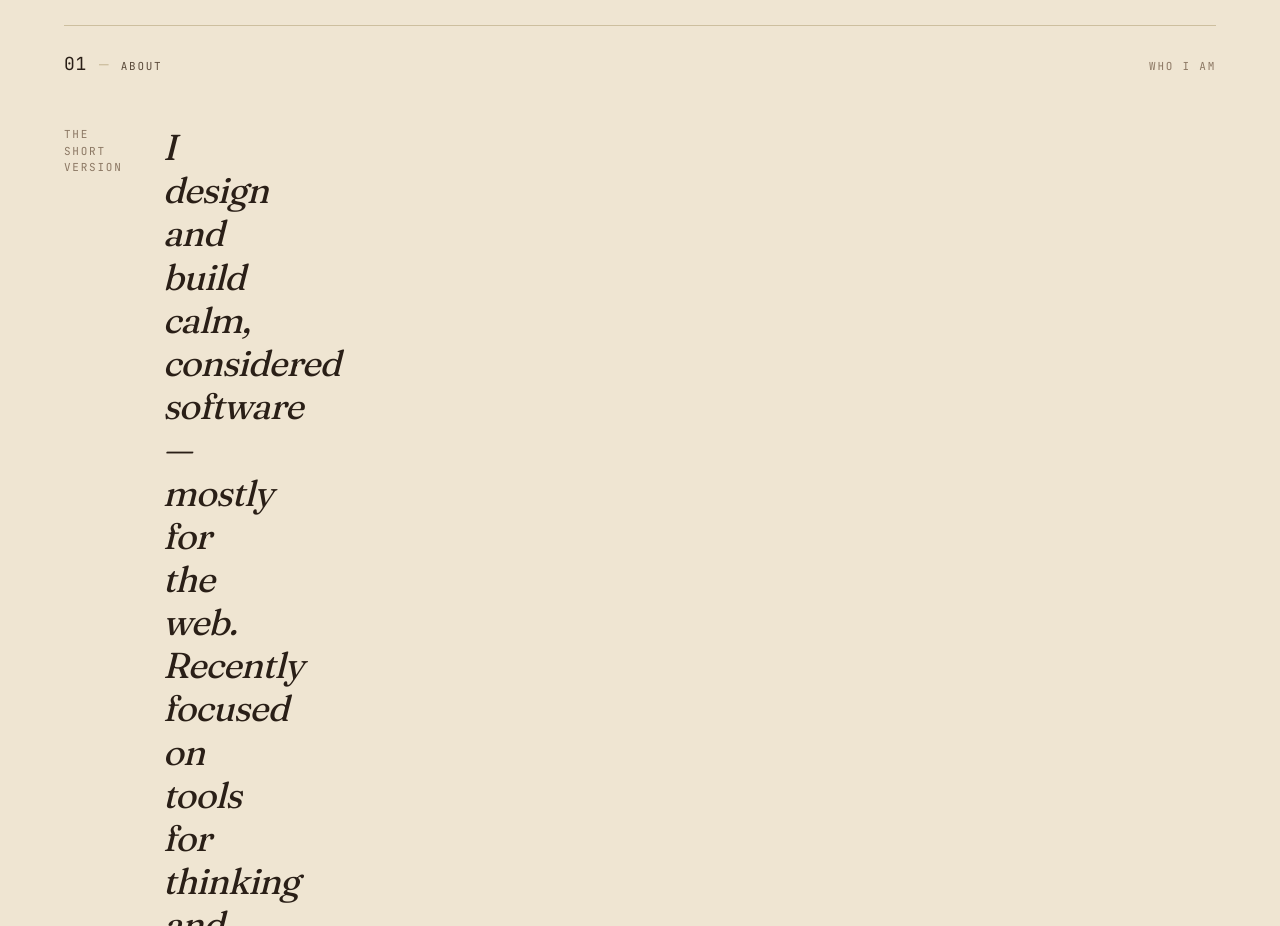
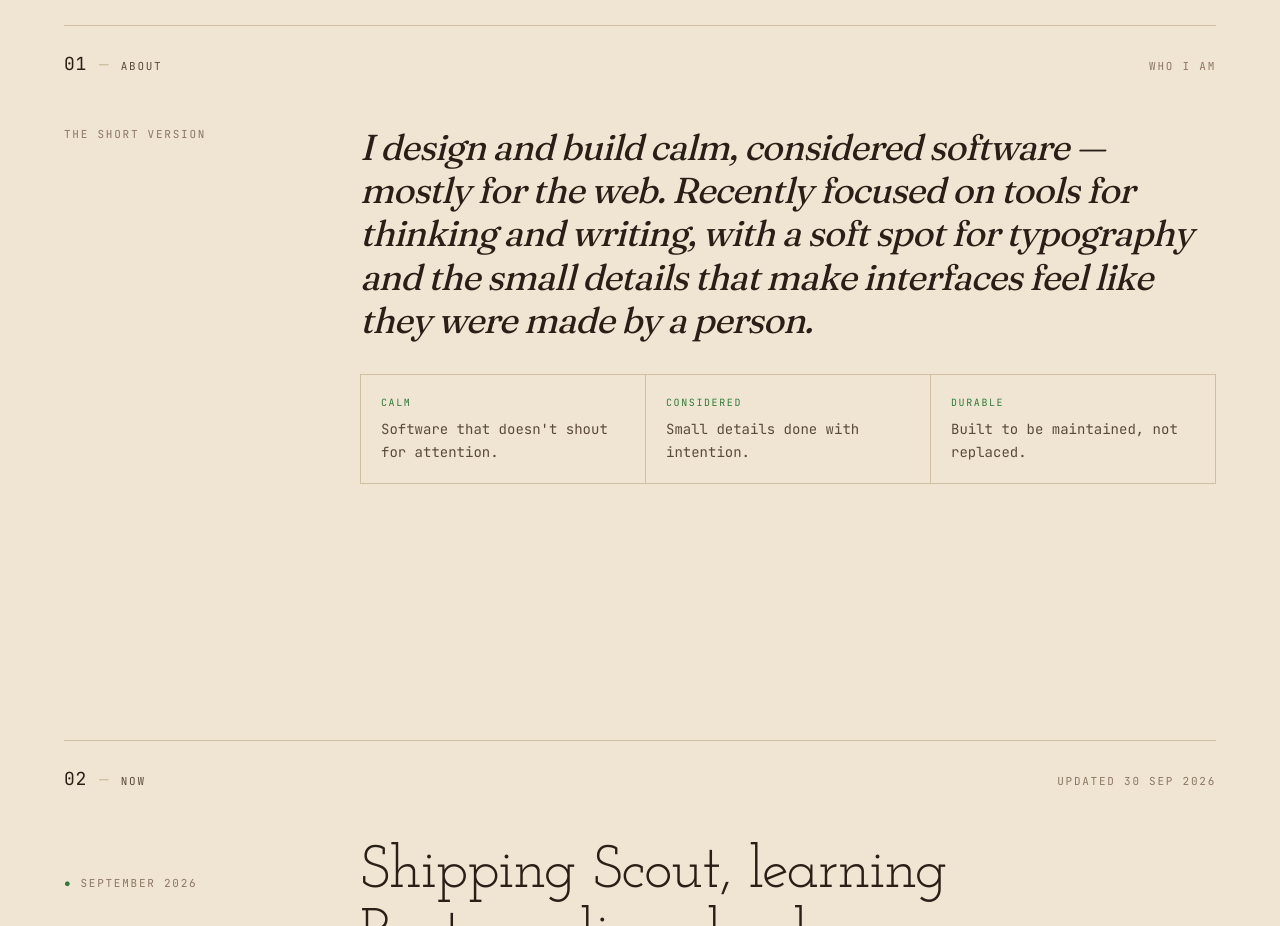
Before and after one commit to Rujul-1105/portfolio, a Next.js app: page / in a window 1280 px wide. Shown: the part 900-1826 px from the top of the page. Built offline with nearby package versions, Linux system fonts and the light colour scheme; a web font is replaced by a local one.

Commit message:
fix(about): pass col-span to Reveal so grid columns work

```diff
--- a/components/sections/AboutSection.tsx
+++ b/components/sections/AboutSection.tsx
@@ -34,14 +34,14 @@ export function AboutSection() {
         </Reveal>
 
         <div className="mt-10 md:mt-12 grid grid-cols-1 md:grid-cols-12 gap-x-8 gap-y-10">
-          <Reveal>
-            <p className="md:col-span-3 font-mono text-[11px] uppercase tracking-[var(--tracking-caps)] text-muted">
+          <Reveal className="md:col-span-3">
+            <p className="font-mono text-[11px] uppercase tracking-[var(--tracking-caps)] text-muted">
               The short version
             </p>
           </Reveal>
 
-          <Reveal>
-            <div className="md:col-span-9 flex flex-col gap-8">
+          <Reveal className="md:col-span-9">
+            <div className="flex flex-col gap-8">
               <p className="font-display italic text-2xl md:text-3xl lg:text-4xl leading-[1.2] text-ink">
                 {site.bio}
               </p>
```
